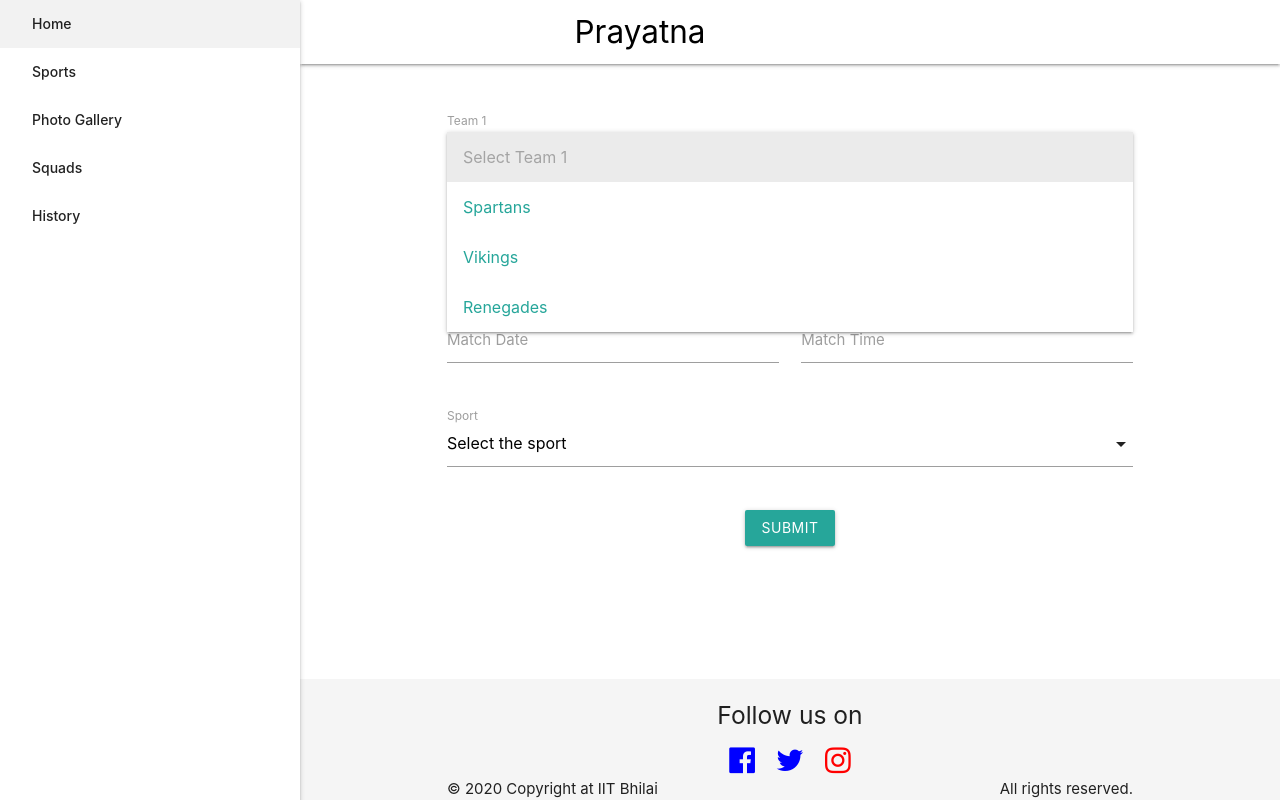
After one commit to ambarvm/prayatna-app, a PHP site: page /new-match.php in a window 1280 px wide, after a click on "Select Team 1". The commit adds this page. Run offline with PHP 8.4, Linux system fonts and the light colour scheme; a stand-in replaces the project's code that opens the database connection; some libraries are stand-ins or nearby versions.

Commit message:
"Fix #14: Created new match form"  (#18)
* Update footer.php

footer.php is updated.

* Create new.js

* Update new.js

* Create new-match.php

* merge previous changes and organize code

* Update new-match.js

* Update new-match.php

* format code and change toast message

Co-authored-by: Ambar Mutha <ambar.ytl@gmail.com>

```diff
--- a/components/common-scripts.php
+++ b/components/common-scripts.php
@@ -1,2 +1,8 @@
 <script src="https://cdnjs.cloudflare.com/ajax/libs/materialize/1.0.0/js/materialize.min.js"></script>
+
+<script src="https://www.gstatic.com/firebasejs/7.14.2/firebase-app.js"></script>
+<script src="https://www.gstatic.com/firebasejs/7.14.2/firebase-auth.js"></script>
+<script src="https://www.gstatic.com/firebasejs/7.14.2/firebase-firestore.js"></script>
+<?php include('../firebase.config.php') ?>
+
 <script src="./js/common.js"></script>
--- a/components/footer.php
+++ b/components/footer.php
@@ -1,4 +1,4 @@
-<button onclick="topFunction()" id="myBtn" title="Go to top">
+<button onclick="scrollToTop()" id="scroll-button" title="Go to top">
 	<i class='fa fa-arrow-up' style='font-size:20px;color:white'></i>
 </button>
 
@@ -7,9 +7,9 @@
 		<div class="col l4 offset-l2 s12">
 			<h5 class="follow">Follow us on</h5>
 			<div class="footer-nav">
-				<a class="grey-text text-lighten-3" href="https://www.facebook.com/SportsIITBhilai/"><i class="fa fa-facebook-official" style="font-size:30px;color:blue"></i></a>&nbsp&nbsp&nbsp&nbsp
-				<a class="grey-text text-lighten-3" href="https://twitter.com/IIT_Bhilai?ref_src=twsrc%5Egoogle%7Ctwcamp%5Eserp%7Ctwgr%5Eauthor"><i class="fa fa-twitter" style="font-size:30px;color:blue"></i></a>&nbsp&nbsp&nbsp&nbsp
-				<a class="grey-text text-lighten-3" href="https://www.instagram.com/iitbhilai/?hl=en"><i class="fa fa-instagram" style="font-size:30px;color:red"></i></a>
+				<a class="grey-text text-lighten-3" href="https://www.facebook.com/SportsIITBhilai"><i class="fa fa-facebook-official" style="font-size:30px;color:blue"></i></a>&nbsp&nbsp&nbsp&nbsp
+				<a class="grey-text text-lighten-3" href="https://twitter.com/IIT_Bhilai"><i class="fa fa-twitter" style="font-size:30px;color:blue"></i></a>&nbsp&nbsp&nbsp&nbsp
+				<a class="grey-text text-lighten-3" href="https://www.instagram.com/iitbhilai"><i class="fa fa-instagram" style="font-size:30px;color:red"></i></a>
 			</div>
 		</div>
 	</div>
--- a/public/css/common.css
+++ b/public/css/common.css
@@ -3,7 +3,7 @@
 	padding-bottom: 6px;
 }
 
-#myBtn {
+#scroll-button {
 	display: none;
 	position: fixed;
 	bottom: 20px;
@@ -18,7 +18,7 @@
 	padding: 15px;
 	border-radius: 50%;
 }
-#myBtn:hover {
+#scroll-button:hover {
 	background-color: black;
 	color: white;
 }
@@ -46,3 +46,11 @@ body {
 main {
 	flex: 1 0 auto;
 }
+
+.modal {
+	border-radius: 10px;
+}
+.center-block {
+	display: block;
+	margin: auto;
+}
--- /dev/null
+++ b/public/css/new-match.css
@@ -0,0 +1,6 @@
+.team-input {
+	padding: 0 0.75rem;
+}
+.new-match-form {
+	margin-top: 3rem;
+}
--- a/public/js/common.js
+++ b/public/js/common.js
@@ -1,20 +1,18 @@
 M.AutoInit();
 
-var mybutton = document.getElementById('myBtn');
+// Initialize Firebase
+firebase.initializeApp(firebaseConfig);
 
-window.onscroll = function() {
-	scrollFunction();
-};
+const scrollButton = document.getElementById('scroll-button');
 
-function scrollFunction() {
-	if (document.body.scrollTop > 20 || document.documentElement.scrollTop > 20) {
-		mybutton.style.display = 'block';
+window.addEventListener('scroll', () => {
+	if (window.scrollY > 20) {
+		scrollButton.style.display = 'block';
 	} else {
-		mybutton.style.display = 'none';
+		scrollButton.style.display = 'none';
 	}
+});
+
+function scrollToTop() {
+	window.scroll({ top: 0, behavior: 'smooth' });
 }
-
-function topFunction() {
-	document.body.scrollTop = 0;
-	document.documentElement.scrollTop = 0;
-}
--- /dev/null
+++ b/public/js/new-match.js
@@ -0,0 +1,46 @@
+const db = firebase.firestore();
+
+const playerNamesElement = document.querySelector('#player-names');
+let includePlayerNames = false;
+
+function onSportChange({ value: selectedSport }) {
+	const individualSports = ['badminton', 'chess', 'table tennis'];
+
+	if (individualSports.includes(selectedSport)) {
+		playerNamesElement.style.display = 'block';
+		includePlayerNames = true;
+	} else {
+		playerNamesElement.style.display = 'none';
+		includePlayerNames = false;
+	}
+}
+
+function addEvent() {
+	db.collection('events')
+		.add({
+			team1: document.getElementById('SelectTeam1').value,
+			team2: document.getElementById('SelectTeam2').value,
+			date: document.getElementById('date').value,
+			time: document.getElementById('time').value,
+			sport: document.getElementById('sport-select').value,
+			player1: includePlayerNames ? document.getElementById('player1').value : null,
+			player2: includePlayerNames ? document.getElementById('player2').value : null,
+		})
+		.then(function (docRef) {
+			console.log('Document written with ID: ', docRef.id);
+			M.toast({
+				html: 'Form is submitted',
+				classes: 'rounded',
+				displayLength: 1000,
+			});
+			document.getElementById('form').reset();
+		})
+		.catch(function (error) {
+			console.error('Error adding document: ', error);
+			M.toast({
+				html: 'Something Went Wrong',
+				classes: 'rounded',
+				displayLength: 1000,
+			});
+		});
+}
--- /dev/null
+++ b/public/new-match.php
@@ -0,0 +1,85 @@
+<!DOCTYPE html>
+
+<html lang="en">
+
+<head>
+	<?php include('../components/common-head.php') ?>
+	<link rel="stylesheet" href="./css/new-match.css">
+
+	<title>New Match | Prayatna App</title>
+</head>
+
+<body>
+	<?php include('../components/navbar.php') ?>
+
+	<main>
+		<form class="col s12 container new-match-form" id="form">
+
+			<div class="row team-input">
+				<label>Team 1</label>
+				<select id="SelectTeam1">
+					<option selected disabled>Select Team 1</option>
+					<option value="spartans">Spartans</option>
+					<option value="vikings">Vikings</option>
+					<option value="renegades">Renegades</option>
+				</select>
+			</div>
+
+			<div class="row team-input">
+				<label>Team 2</label>
+				<select id="SelectTeam2">
+					<option selected disabled>Select Team 2</option>
+					<option value="spartans">Spartans</option>
+					<option value="vikings">Vikings</option>
+					<option value="renegades">Renegades</option>
+				</select>
+			</div>
+
+			<div class="row">
+				<div class="input-field col s6">
+					<input id="date" type="text" class="validate datepicker">
+					<label for="date">Match Date</label>
+				</div>
+				<div class="input-field col s6">
+					<input id="time" type="text" class="validate timepicker">
+					<label for="time">Match Time</label>
+				</div>
+			</div>
+
+			<div class="row">
+				<div class="input-field col s12">
+					<select id="sport-select" onchange="onSportChange(this)">
+						<option selected disabled>Select the sport</option>
+						<option value="badminton">Badminton</option>
+						<option value="chess">Chess</option>
+						<option value="table tennis">Table tennis</option>
+						<option value="cricket">Cricket</option>
+						<option value="football">Football</option>
+						<option value="volleyball">Volleyball</option>
+						<option value="basketball">Basketball</option>
+					</select>
+					<label for="sport-select">Sport</label>
+				</div>
+			</div>
+
+			<div id="player-names" class="row" style="display: none;">
+				<div class="input-field col s6">
+					<label for="player1">Player 1's Name</label>
+					<input id="player1" type="text">
+				</div>
+				<div class="input-field col s6">
+					<label for="player2">Player 2's Name</label>
+					<input id="player2" type="text">
+				</div>
+			</div>
+			<button class="btn waves-effect center-block" type="button" onclick="addEvent()">Submit</button>
+		</form>
+	</main>
+	<?php include('../components/footer.php') ?>
+
+	<!-- Scripts -->
+	<?php include('../components/common-scripts.php') ?>
+	<script src="./js/new-match.js"></script>
+</body>
+
+</html>
```
Also changed, not shown: 1 other file.
